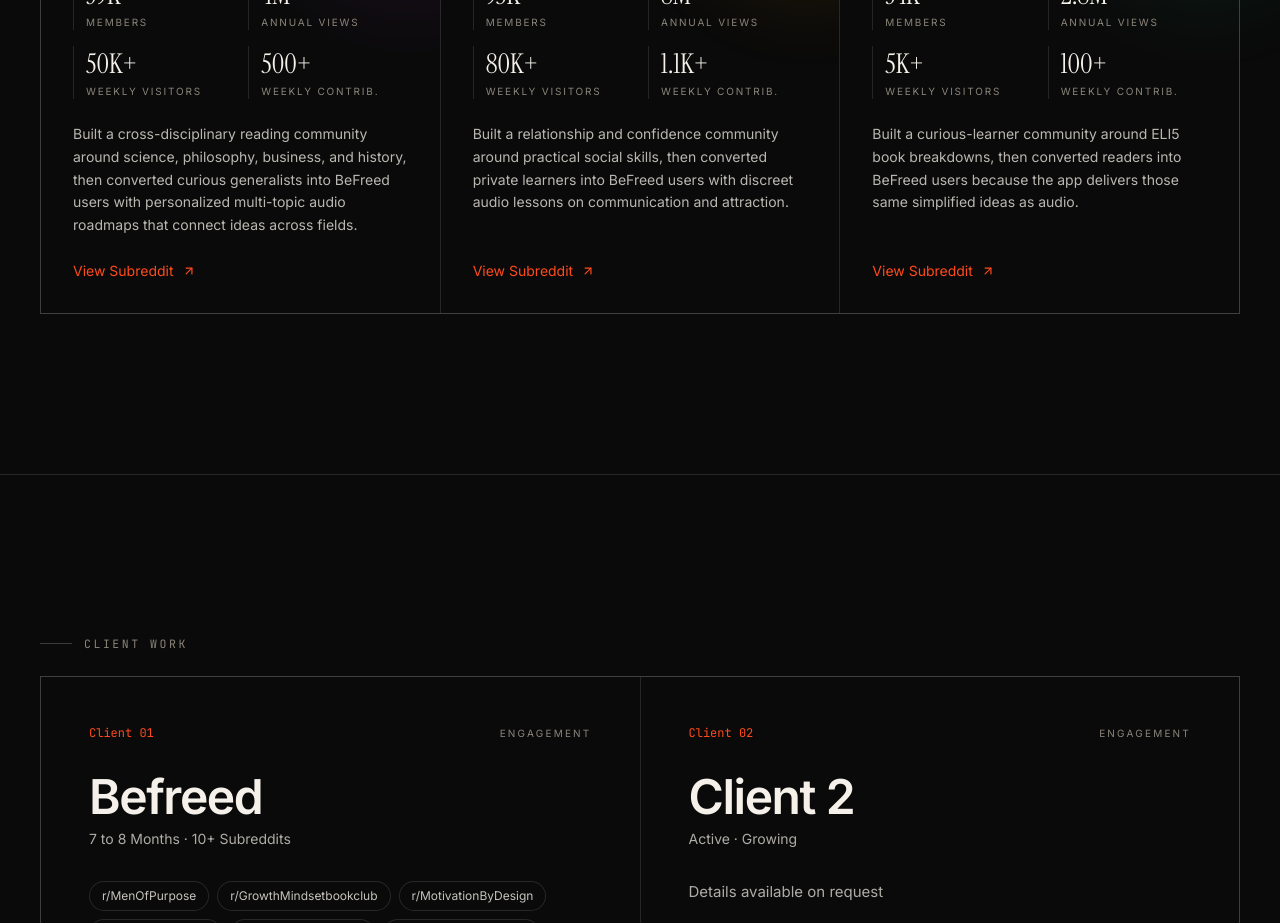
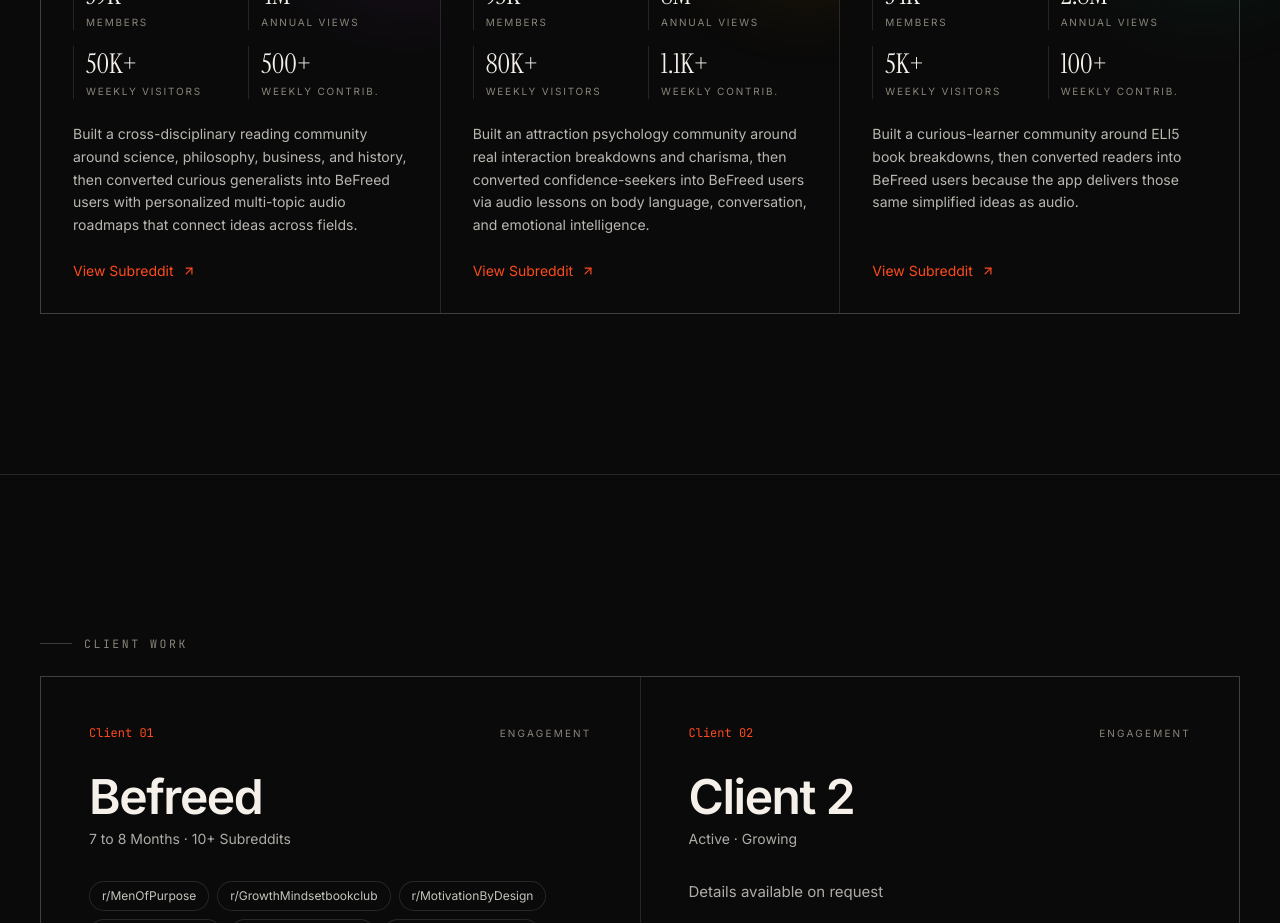
Before and after one commit to amex77/New-Portfolio, a React (Vite) app: page / in a window 1280 px wide. Shown: the part 5280-6203 px from the top of the page. Built offline with nearby package versions, Linux system fonts and the light colour scheme.

Commit message:
Rewrite AttractionDynamics case study line to tighter Built version

```diff
--- a/src/data.ts
+++ b/src/data.ts
@@ -129,7 +129,7 @@
     weeklyVisitors: "80K+",
     weeklyContributions: "1.1K+",
     started: "—",
-    story: "Built a relationship and confidence community around practical social skills, then converted private learners into BeFreed users with discreet audio lessons on communication and attraction.",
+    story: "Built an attraction psychology community around real interaction breakdowns and charisma, then converted confidence-seekers into BeFreed users via audio lessons on body language, conversation, and emotional intelligence.",
     url: "https://www.reddit.com/r/AttractionDynamics/",
     accent: "from-yellow-300 to-amber-500",
   },
```
